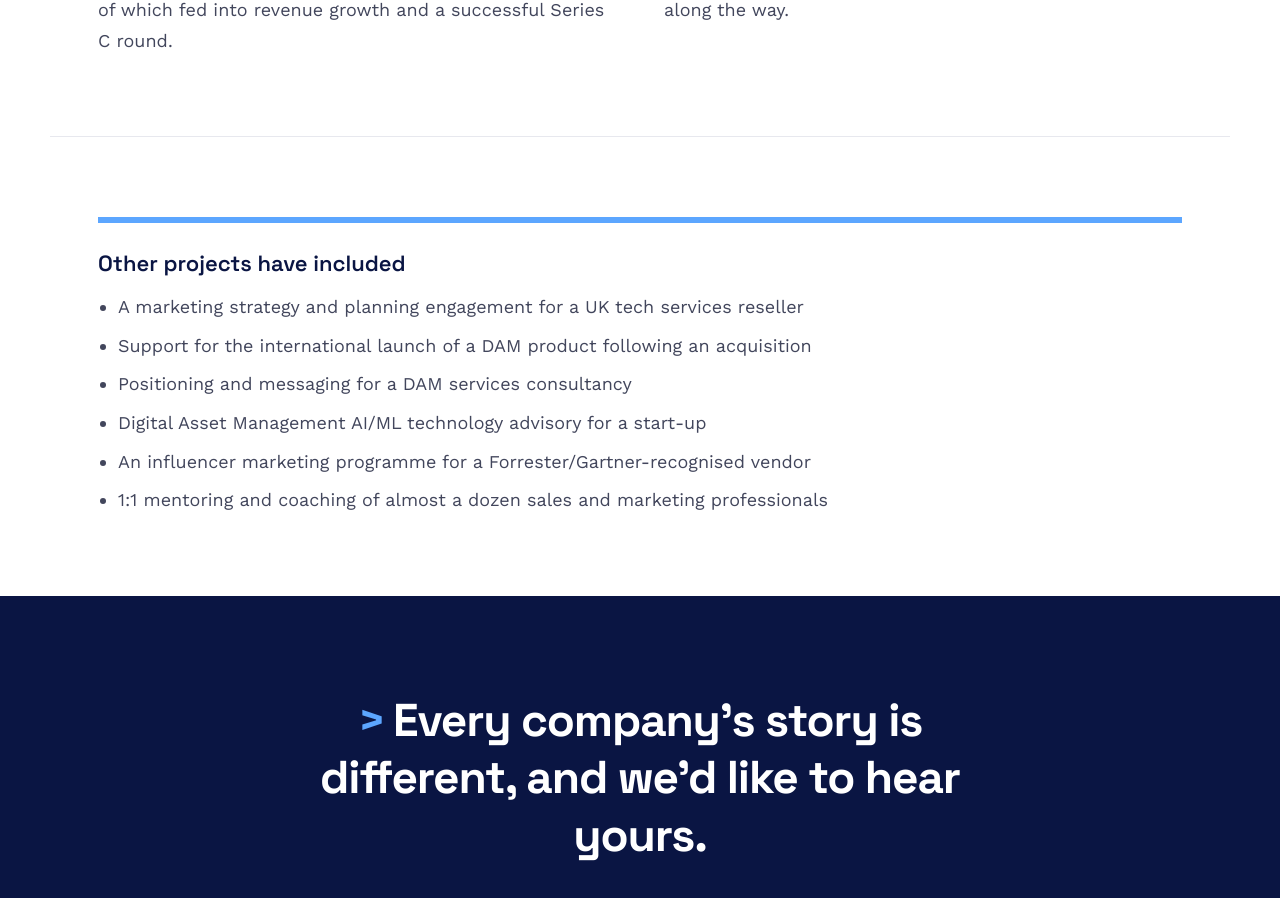
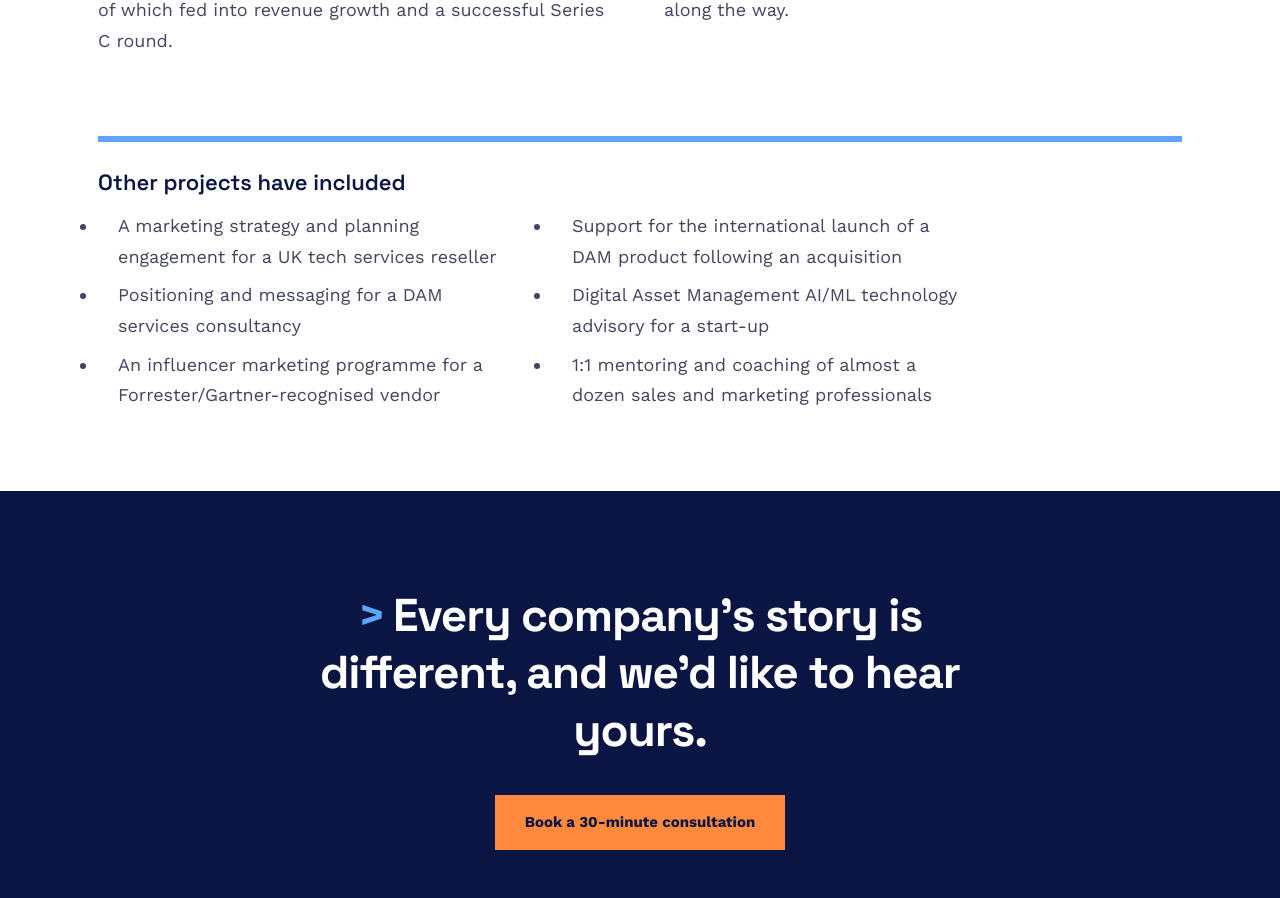
Before and after one commit to vb-iant/velocity-b, a Next.js app: page /our-work in a window 1280 px wide. Shown: the part 1532-2430 px from the top of the page. Built offline with nearby package versions, Linux system fonts and the light colour scheme.

Commit message:
Our Work: two-column Other Projects list, remove redundant section divider

```diff
--- a/app/our-work/page.tsx
+++ b/app/our-work/page.tsx
@@ -113,14 +113,16 @@ export default function OurWorkPage() {
       </section>
 
       {/* Other projects */}
-      <section className="mx-auto max-w-[1180px] border-t border-hair px-12 py-20">
+      <section className="mx-auto max-w-[1180px] px-12 pb-20">
         <div className="border-t-[6px] border-blue pt-6">
           <h3 className="font-display text-[22px] font-semibold">
             Other projects have included
           </h3>
-          <ul className="mt-3 max-w-[860px] list-disc space-y-2 pl-5 text-lg leading-[1.7] text-[#42465c]">
+          <ul className="mt-3 grid max-w-[860px] grid-cols-1 gap-x-12 gap-y-2 text-lg leading-[1.7] text-[#42465c] md:grid-cols-2">
             {OTHER_PROJECTS.map((item) => (
-              <li key={item}>{item}</li>
+              <li key={item} className="list-disc pl-5">
+                {item}
+              </li>
             ))}
           </ul>
         </div>
```
